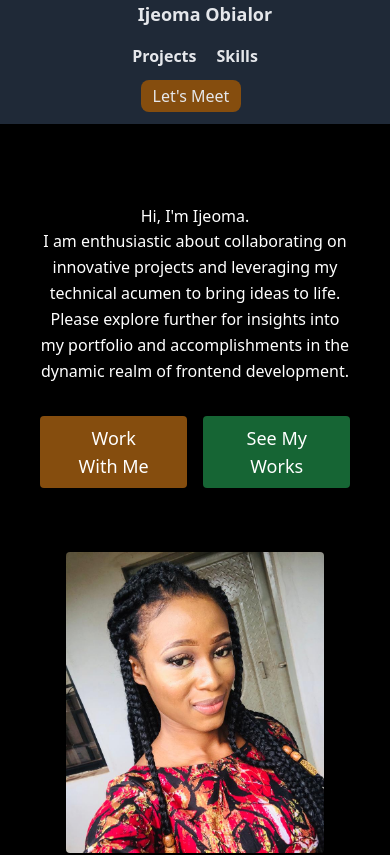
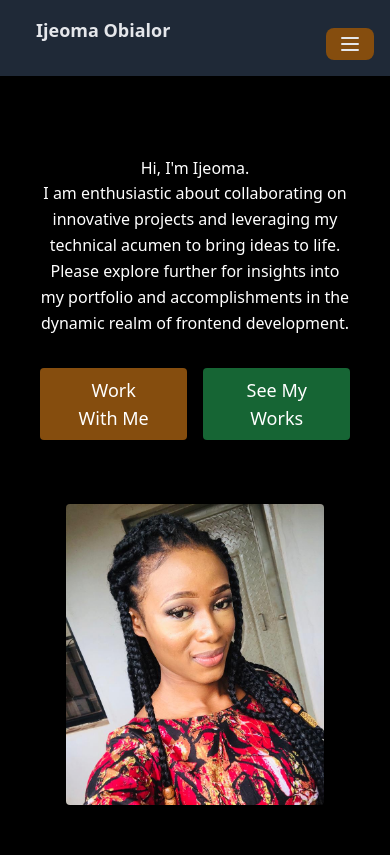
Before and after one commit to Igraziella/my_portfolio_project, a React (Vite) app in the folder my-portfolio/: page / in a window 390 px wide. Shown: the top 855 px of the page. Built offline with nearby package versions, Linux system fonts and the light colour scheme.

Commit message:
added a hamburger component to modify the navbar

```diff
--- /dev/null
+++ b/my-portfolio/src/components/Hamburger.jsx
@@ -0,0 +1,30 @@
+import React from 'react'
+
+const Hamburger = ({ toggleMenu, menuOpen }) => {
+    return (
+        <>
+            <button onClick={toggleMenu} className="md:hidden inline-flex items-center bg-yellow-800 border-0 py-1 px-3 rounded-lg focus:outline-none hover:bg-white hover:text-yellow-500 top-7 right-4 md:mt:0 mb-3 mr-0 fixed z-20">
+                <svg className="w-6 h-6" fill="none" stroke="currentColor" viewBox="0 0 24 24" xmlns="http://www.w3.org/2000/svg">
+                    <path strokeLinecap="round" strokeLinejoin="round" strokeWidth={2} d={menuOpen ? "M6 18L18 6M6 6l12 12" : "M4 6h16M4 12h16M4 18h16"} />
+                </svg>
+            </button>
+            <div className={`h-screen w-screen bg-white md:hidden fixed top-0 right-0 z-10 ${menuOpen ? 'translate-x-0' : 'translate-x-full'} transition-all`}>
+                <nav className="font-bold md:mr-auto md:ml-auto md:py-1 md:pl-4 md:border-gray-700 mt-5 flex flex-col items-center justify-center text-base">
+                    <a href="#projects" className="mr-5 text-yellow-600">
+                        Projects
+                    </a>
+                    <a href="#skills" className="mr-5 text-yellow-600">
+                        Skills
+                    </a>
+                    <a
+                        href="#contact" className="inline-flex items-center bg-yellow-800 border-0 py-1 px-3 rounded-lg focus:outline-none hover:bg-white hover:text-yellow-500 mt-3 md:mt:0 mb-3 mr-2">
+                        Let's Meet
+                    </a>
+                </nav>
+
+            </div>
+        </>
+    )
+}
+
+export default Hamburger
--- a/my-portfolio/src/components/Navbar.jsx
+++ b/my-portfolio/src/components/Navbar.jsx
@@ -1,15 +1,22 @@
-import React from "react";
+import React, { useState } from "react";
+import Hamburger from "./Hamburger";
 
 const Navbar = () => {
+  const [menuOpen, setMenuOpen] = useState(false);
+
+  const toggleMenu = () => {
+    setMenuOpen(!menuOpen);
+  };
+
   return (
     <header className="bg-gray-800 text-gray-200 md:sticky top-0 z-10">
-            <div className="container mx-auto flex flex-wrap p-0 flex-col md:flex-row items-center">
+      <div className="container mx-auto flex flex-wrap p-4 md:flex-row items-center flex-row justify-between">
         <a className="title-font font-bold mb-4 ml-5 md:mb-0">
           <a href="about" className="text-lg">
             Ijeoma Obialor
           </a>
         </a>
-                <nav className="font-semibold md:mr-auto md:ml-auto md:py-1 md:pl-4 md:border-gray-700 flex flex-wrap items-center justify-center text-base">
+        <nav className="font-semibold md:mr-auto md:ml-auto md:py-1 md:pl-4 md:border-gray-700 hidden md:flex flex-wrap items-center justify-center text-base">
           <a href="#projects" className="mr-5 hover:text-yellow-600">
             Projects
           </a>
@@ -17,13 +24,16 @@ const Navbar = () => {
             Skills
           </a>
         </nav>
+        <Hamburger toggleMenu={toggleMenu} menuOpen={menuOpen} />
         <a
-                    href="#contact" className="inline-flex items-center bg-yellow-800 border-0 py-1 px-3 rounded-lg focus:outline-none hover:bg-white hover:text-yellow-500 mt-3 md:mt:0 mb-3 mr-2">
+          href="#contact"
+          className="items-center bg-yellow-800 border-0 py-1 px-3 rounded-lg focus:outline-none hover:bg-white hover:text-yellow-500 mt-3 md:mt:0 mb-3 mr-2 hidden md:flex"
+        >
           Let's Meet
         </a>
       </div>
     </header>
   );
-}
+};
 
 export default Navbar;
```
Lines whose indentation alone changed are shown as unchanged.
